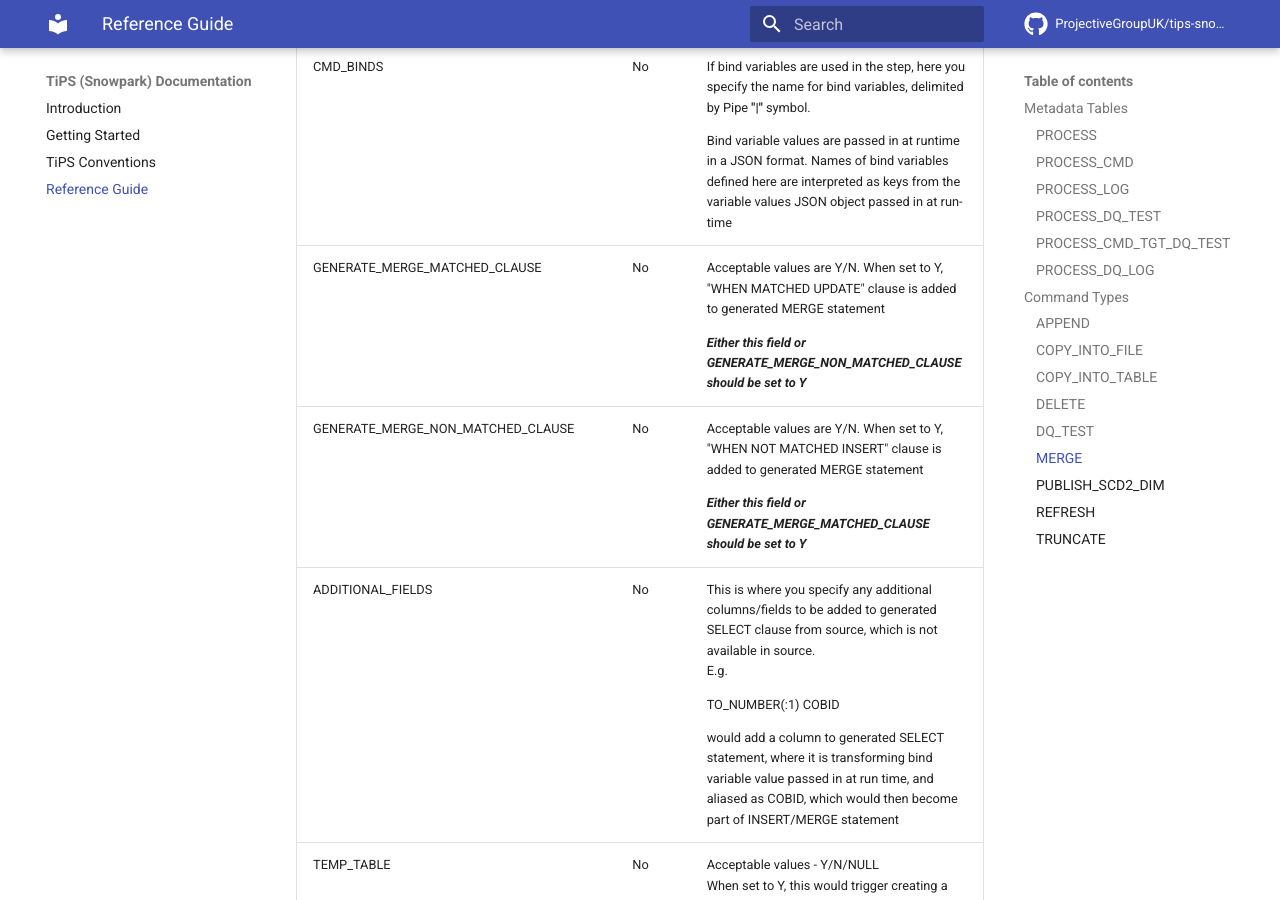
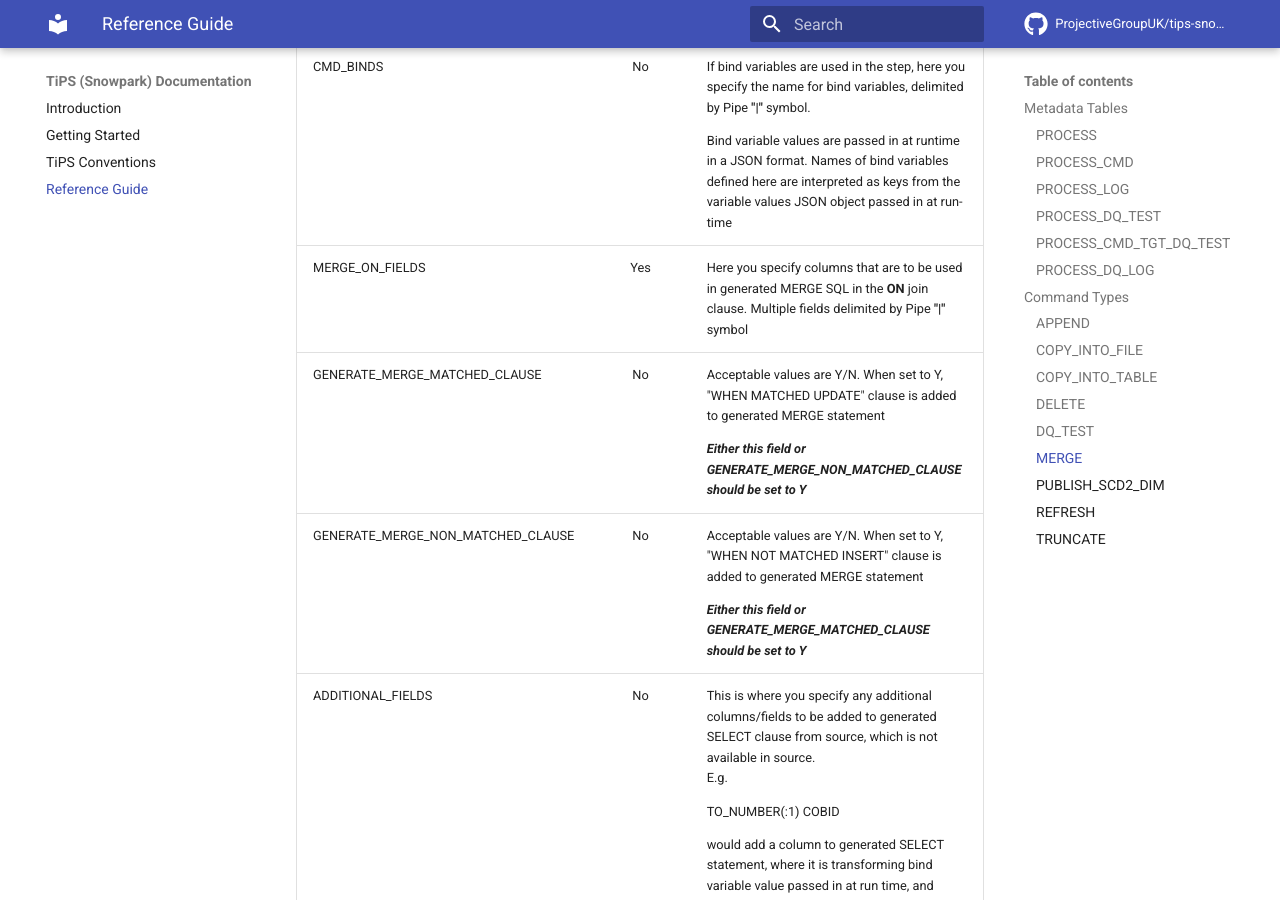
Before and after one commit to ProjectiveGroupUK/tips-snowpark, an MkDocs documentation site: the page built from docs/reference.md, in a window 1280 px wide and 900 px high, scrolled down 13288 px. Built offline with MkDocs 1.6.1 and Material for MkDocs 9.7.7, drawn with Linux system fonts in a browser that asks for light colours; comment, search, counter and statistics services are not loaded.

Commit message:
Updated MERGE section in documentation

```diff
--- a/docs/reference.md
+++ b/docs/reference.md
@@ -170,6 +170,7 @@ Following are the fields applicable for MERGE command type:
 | CMD_TGT | Yes | Specify the name of target destination of data here. <p>This is usually a table. <br>**Please include schema name with the object name e.g. [SCHEMA NAME].[OBJECT NAME] and all in CAPS please**</p> |
 | CMD_WHERE | No | This is where you can specify a filter clause that gets added to source as a WHERE clause at run time. <p>**WHERE** keyword should not be included and numbered bind variables can be used for which actual bind replacements are mentioned in CMD_BINDS <br>**E.g.</br><p>"C_MKTSEGMENT = :2 AND COBID = :1"**</p>In the above example values for bind variables are passed at run time, and derivation of value for bind variable according to the sequence is derived from CMD_BINDS</p> |
 | CMD_BINDS | No | If bind variables are used in the step, here you specify the name for bind variables, delimited by Pipe **"\|"** symbol. <p>Bind variable values are passed in at runtime in a JSON format. Names of bind variables defined here are interpreted as keys from the variable values JSON object passed in at run-time</p> |
+| MERGE_ON_FIELDS | Yes | Here you specify columns that are to be used in generated MERGE SQL in the **ON** join clause. Multiple fields delimited by Pipe **"\|"** symbol |
 | GENERATE_MERGE_MATCHED_CLAUSE | No | Acceptable values are Y/N. When set to Y, "WHEN MATCHED UPDATE" clause is added to generated MERGE statement<br><p>***Either this field or GENERATE_MERGE_NON_MATCHED_CLAUSE should be set to Y*** |
 | GENERATE_MERGE_NON_MATCHED_CLAUSE | No | Acceptable values are Y/N. When set to Y, "WHEN NOT MATCHED INSERT" clause is added to generated MERGE statement<br><p>***Either this field or GENERATE_MERGE_MATCHED_CLAUSE should be set to Y*** |
 | ADDITIONAL_FIELDS | No | This is where you specify any additional columns/fields to be added to generated SELECT clause from source, which is not available in source. <p>E.g.</p><p>TO_NUMBER(:1) COBID</p><p>would add a column to generated SELECT statement, where it is transforming bind variable value passed in at run time, and aliased as COBID, which would then become part of INSERT/MERGE statement</p> |
```
